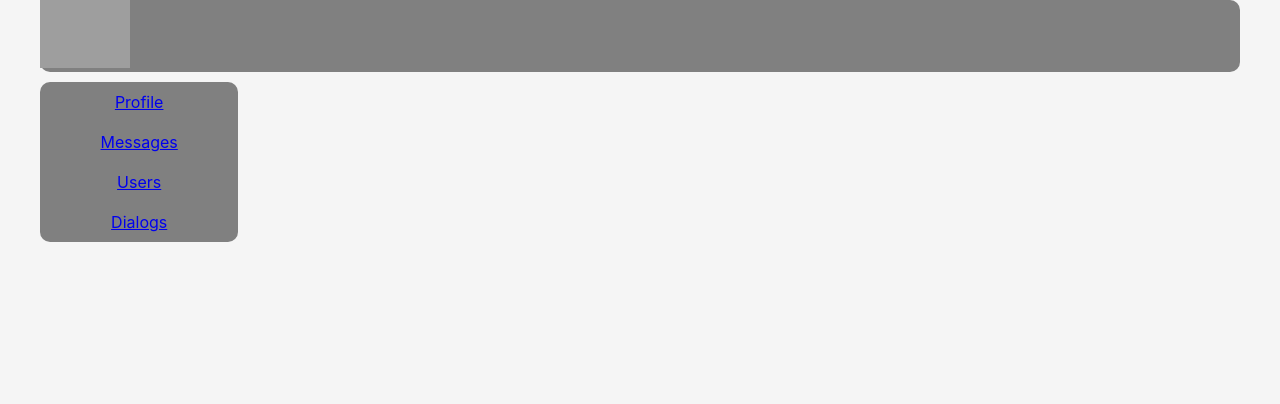
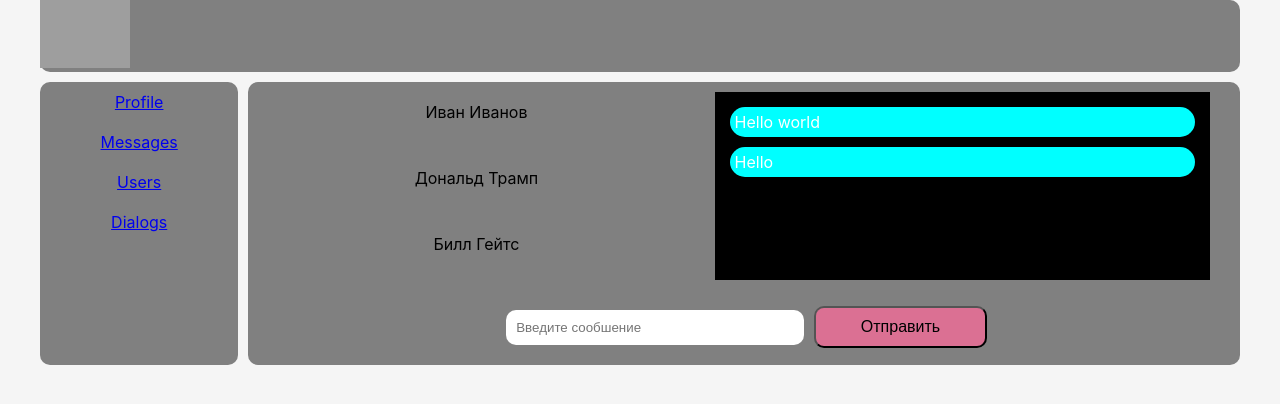
Before and after one commit to winded01/social-network, a React (Create React App) app: page /dialogs in a window 1280 px wide. Shown: the top 404 px of the page. Built offline with nearby package versions, Linux system fonts and the light colour scheme; grey boxes are pictures that could not be loaded.

Commit message:
add new component dialogItem and message

```diff
--- a/src/App.js
+++ b/src/App.js
@@ -12,8 +12,9 @@ function App() {
   <Header />
   <Navbar />
   <Routes>
+    <Route exact path='/' Component={Profile}/>
   <Route exact path='/profile' Component={Profile}/>
-  <Route exact path='/dialog' Component={Dialogs}/>
+  <Route exact path='/dialogs' Component={Dialogs}/>
   </Routes>
   </BrowserRouter>
  </div>
--- a/src/components/dialogs/Dialog.css
+++ b/src/components/dialogs/Dialog.css
@@ -1,17 +1,32 @@
 .dialogs{
     display: flex;
     flex-wrap: wrap;
-    align-items: center;
 }
 .dialog{
-    width: 40%;
+    width: 45%;
     margin: 5px;
 }
+.user_item{
+    text-align: center;
+    padding: 15px 0;
+    margin-bottom: 16px;
+}
+.user_item a{
+ text-decoration:  none;
+ color: black;
+}
 .messages{
-    width:40%;
+    width:50%;
     margin: 10px;
     padding: 5px;
     background-color: black;
+    align-items: flex-start;
+}
+.message{
+    padding: 5px;
+    margin:10px ;
+    background-color: aqua;
+    border-radius: 15px;
 }
 .send_message{
     width: 50%;
--- a/src/components/dialogs/Dialog.js
+++ b/src/components/dialogs/Dialog.js
@@ -1,18 +1,20 @@
 import React from 'react';
 import './Dialog.css'
+import { NavLink } from 'react-router-dom';
+import DialogsItem from './dialogsItem/DialogsItem';
+import Message from './message/Message';
 function Dialogs() {
   return (
  <div className='dialogs'>
    <div className='dialog'>
-     <a>Иван Иванов</a>
-     <a>Дональд Трамп</a>
-     <a>Билл Гейтс</a>
+    <DialogsItem name={'Иван Иванов'} id={'1'}/>
+    <DialogsItem name={'Дональд Трамп'} id={'2'}/>
+    <DialogsItem name={'Билл Гейтс'} id={'3'}/>
    </div>
-   <div className='messages'>
-     <p>Привет, как дела?</p>
-     <p>Го завтра на Марс</p>
-     <p>Жду мой новый чип</p>
-   </div>
+    <div className='messages'>
+      <Message message={'Hello world'}/>
+      <Message message={'Hello'}/>
+    </div>
    <div className='send_message'>
     <input placeholder='Введите сообшение' type='text'/>
     <button>Отправить</button>
--- /dev/null
+++ b/src/components/dialogs/dialogsItem/DialogsItem.js
@@ -0,0 +1,12 @@
+import React from 'react';
+import { NavLink } from 'react-router-dom';
+
+function DialogsItem(props){
+    return(
+        <div className='user_item'>
+           <NavLink to={`/dialogs/${props.id}`}>{props.name}</NavLink>
+        </div>
+
+    )
+}
+export default DialogsItem;
--- /dev/null
+++ b/src/components/dialogs/message/Message.js
@@ -0,0 +1,11 @@
+import React from 'react';
+import { NavLink } from 'react-router-dom';
+
+function Message(props){
+    return(
+        <div className='message'>
+            <p>{props.message}</p>
+        </div>
+    )
+}
+export default Message;
--- a/src/components/navbar/Navbar.js
+++ b/src/components/navbar/Navbar.js
@@ -7,7 +7,7 @@ function Navbar() {
     <NavLink to='/profile'>Profile</NavLink>
     <NavLink to='/messages'>Messages</NavLink>
     <NavLink to='/users'>Users</NavLink>
-    <NavLink to='/dialog'>Dialogs</NavLink>
+    <NavLink to='/dialogs'>Dialogs</NavLink>
  </div>
   );
 }
--- a/src/components/profile/Profile.js
+++ b/src/components/profile/Profile.js
@@ -12,7 +12,6 @@ function Profile() {
     <p>Илон Маск</p>
   </div>
   <Posts />
-  <Dialogs />
  </div>
   );
 }
```
